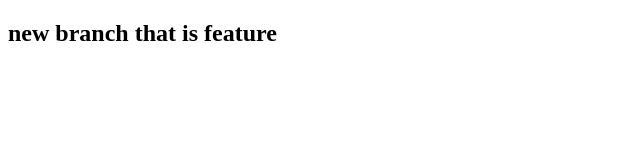
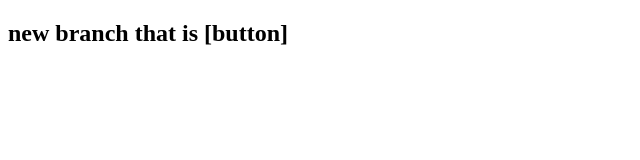
Before and after one commit to mdhuzefa0999/newRepo, a plain HTML site: page index.html in a window 1280 px wide. Shown: the full height of the page, 0-640 px from the left. Drawn offline with Linux system fonts and the light colour scheme.

```diff
--- a/index.html
+++ b/index.html
@@ -4,7 +4,7 @@
     <meta charset="UTF-8">
     <title> this is a new paragraph</title>
 
-    <h2>new branch that is feature</h2>
+    <h2>new branch that is [button]</h2>
 </head>
 <body>
 
```
